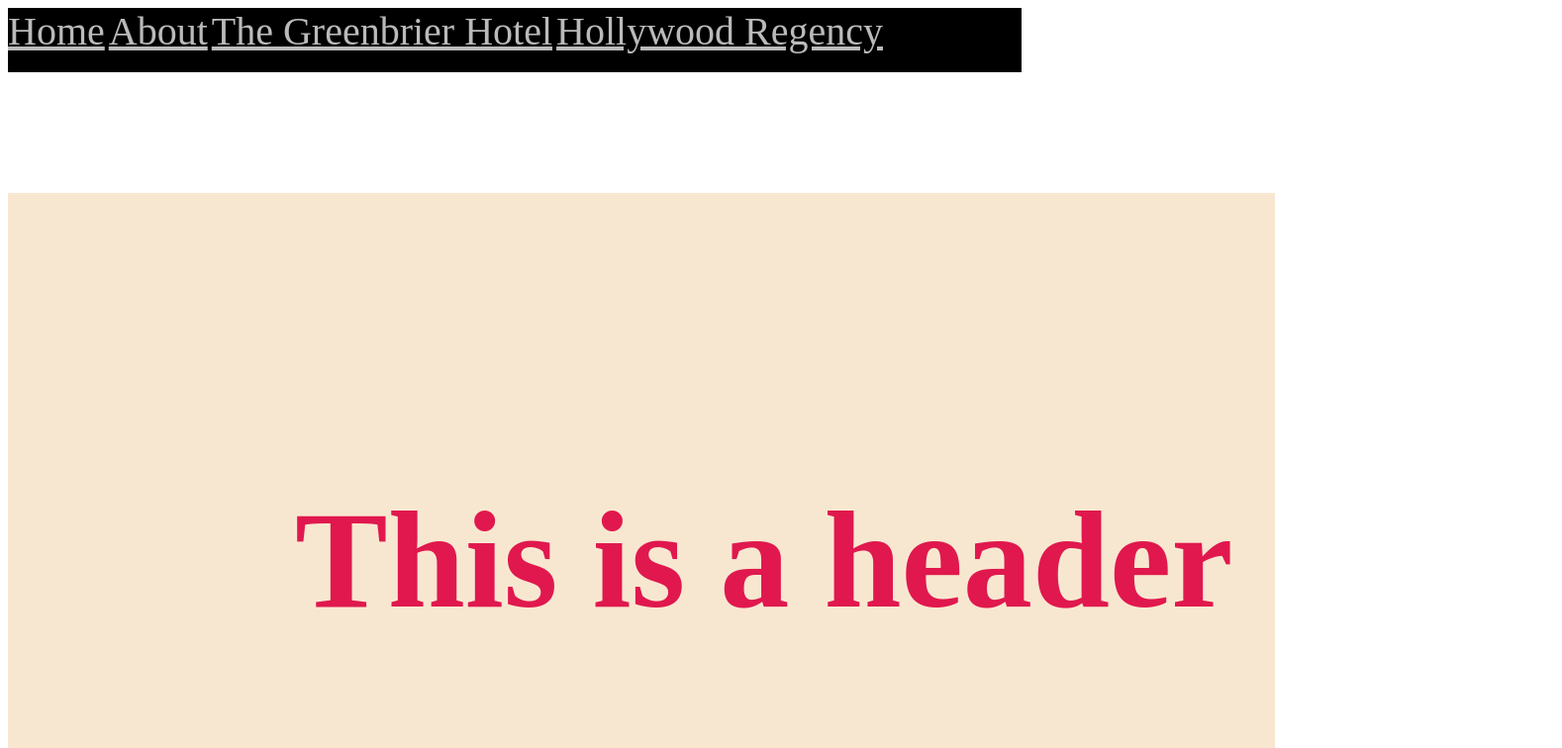
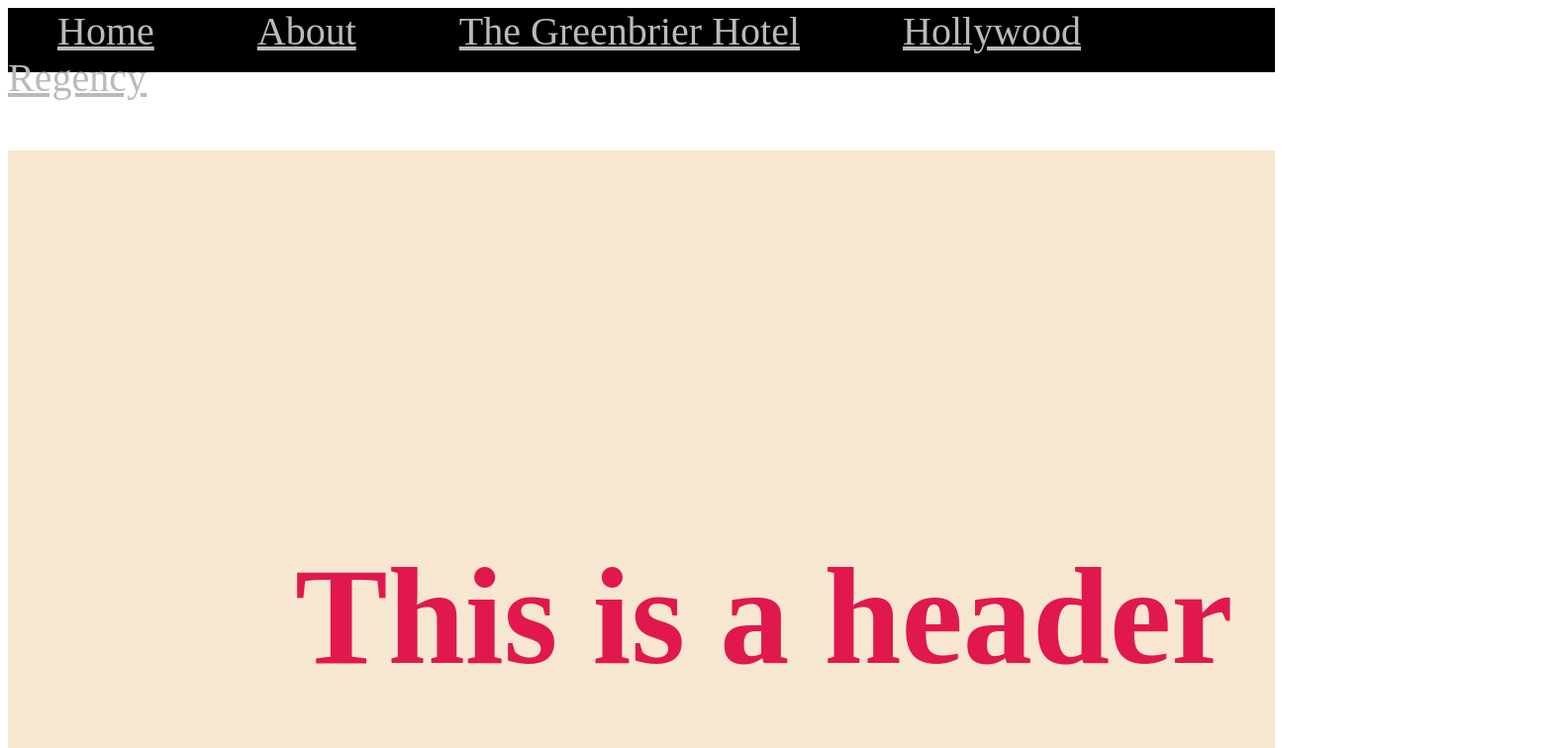
Before and after one commit to jacmartiinez/jacmartiinez.github.io, a plain HTML site: page project2/index.html in a window 1280 px wide. Shown: the top 756 px of the page at 99% size, 1578 px wide, since content can reach past the window. Drawn offline with Linux system fonts and the light colour scheme.

Commit message:
about page

```diff
--- /dev/null
+++ b/project2/about/assets/about.css
@@ -0,0 +1,66 @@
+body {
+  background-color: white;
+  width: 100vw;
+  height: 768px;
+}
+
+nav {
+  background-color: black;
+  height: 65px;
+  width: 100vw;
+}
+
+nav a{
+  color: #BABABA;
+  font-size: 40px;
+  margin: 50px;
+}
+
+.header-body-image {
+  display: flex;
+  margin: 25px;
+}
+
+section div.header-bodycopy {
+  width: 100vw;
+  height: 360px;
+  background-color: #0093FF;
+  position: relative;
+
+}
+
+section div.image {
+  top: 119px;
+  right: 752px;
+  width: 100vw;
+  height: 360px;
+  background-color: #FBF5E3;
+}
+
+h1 {
+  color: #E0184E;
+  top: 151px;
+  right: 84px;
+  font-size: 70px;
+}
+
+.video-bodycopy {
+  display: flex;
+  margin: 25px;
+}
+
+section div.video{
+  top: 565px;
+  right: 84px;
+  width: 100vw;
+  height: 130px;
+  background-color: #FBF5E3;
+}
+
+section div.video-bodycopy{
+  top: 555px;
+  right: 424px;
+  width: 100vw;
+  height: 130px;
+  background-color: #0093FF;
+}
--- a/project2/assets/styles.css
+++ b/project2/assets/styles.css
@@ -1,6 +1,6 @@
 body {
   background-color: white;
-  width: 1024px;
+  width: 100vwpx;
   height: 768px;
 }
 
@@ -28,6 +28,7 @@ section div.right-column {
   font-size: 120px;
   position: relative;
   margin-bottom: 50px;
+  margin-top: 50px;
 }
 
 .about {
@@ -49,14 +50,15 @@ section div.right-column {
 nav {
   background-color: black;
   height: 65px;
-  width: 1024px;
+  width: 100vw;
 }
 
 nav a{
   color: #BABABA;
-  justify-content: space-between;
   font-size: 40px;
+  margin: 50px;
 }
+
 h2 {
   color: #E0184E;
   font-size: 80px;
@@ -80,7 +82,7 @@ p {
 }
 
 h1 {
-  position:relative;
-  top: 290px;
+  position:absolute;
+  top: 250px;
   left: 290px;
 }
```
Also changed, not shown: project2/about/about.html (added, +39 -0 lines), 1 other file.
